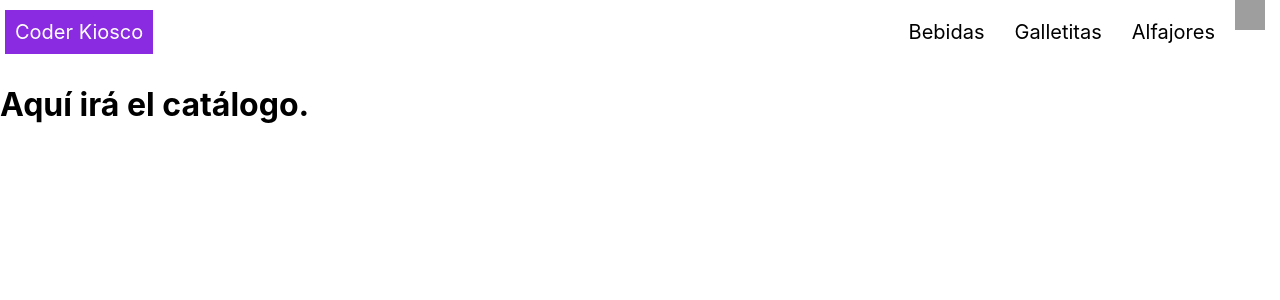
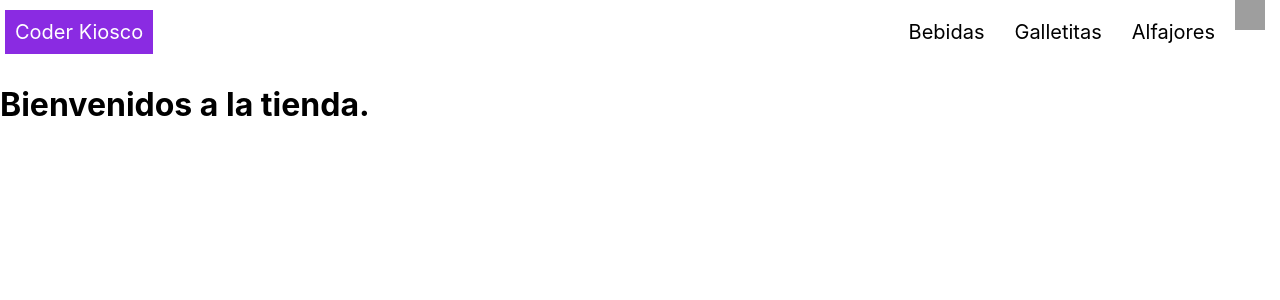
Before and after one commit to lukraya/coderhouse-reactjs, a React (Create React App) app: page / in a window 1280 px wide. Shown: the top 300 px of the page. Built offline with nearby package versions, Linux system fonts and the light colour scheme; grey boxes are pictures that could not be loaded.

Commit message:
ItemListContainer con prop y CartWidget, img no renderiza.

```diff
--- a/src/App.js
+++ b/src/App.js
@@ -25,9 +25,9 @@ import ItemListContainer from './components/ItemListContainer';
   );
 } */
 
-let App = () => <>
+const App = () => <>
   <NavBar />
-  <ItemListContainer greeting = "Aquí irá el catálogo."/>
+  <ItemListContainer greeting = "Bienvenidos a la tienda."/>
   </>;
 
 export default App;
--- a/src/components/CartWidget.js
+++ b/src/components/CartWidget.js
@@ -1,6 +1,6 @@
 import React from 'react';
 
-let CartWidget = () => <a href="#">
+const CartWidget = () => <a href="#">
     <img src="./media/cartIcon.jpg" alt="Icono de carrito" width="30px" height="30px"></img>
 </a>;
 
--- a/src/components/ItemListContainer.js
+++ b/src/components/ItemListContainer.js
@@ -1,5 +1,5 @@
 import React from 'react';
 
-let ItemListContainer = (props) => <h1>{props.greeting}</h1>;
+const ItemListContainer = (props) => <h1>{props.greeting}</h1>;
 
 export default ItemListContainer;
--- a/src/components/NavBar.js
+++ b/src/components/NavBar.js
@@ -2,7 +2,7 @@ import React from 'react';
 import './NavBar.css';
 import CartWidget from './CartWidget'
 
-let NavBar = () => <nav>
+const NavBar = () => <nav>
     <p id="brand">Coder Kiosco</p>
     <div id="menuDerecha">
         <ul id="menu">
```
Also changed, not shown: 1 other file (tests, documents, lock files or other folders).
